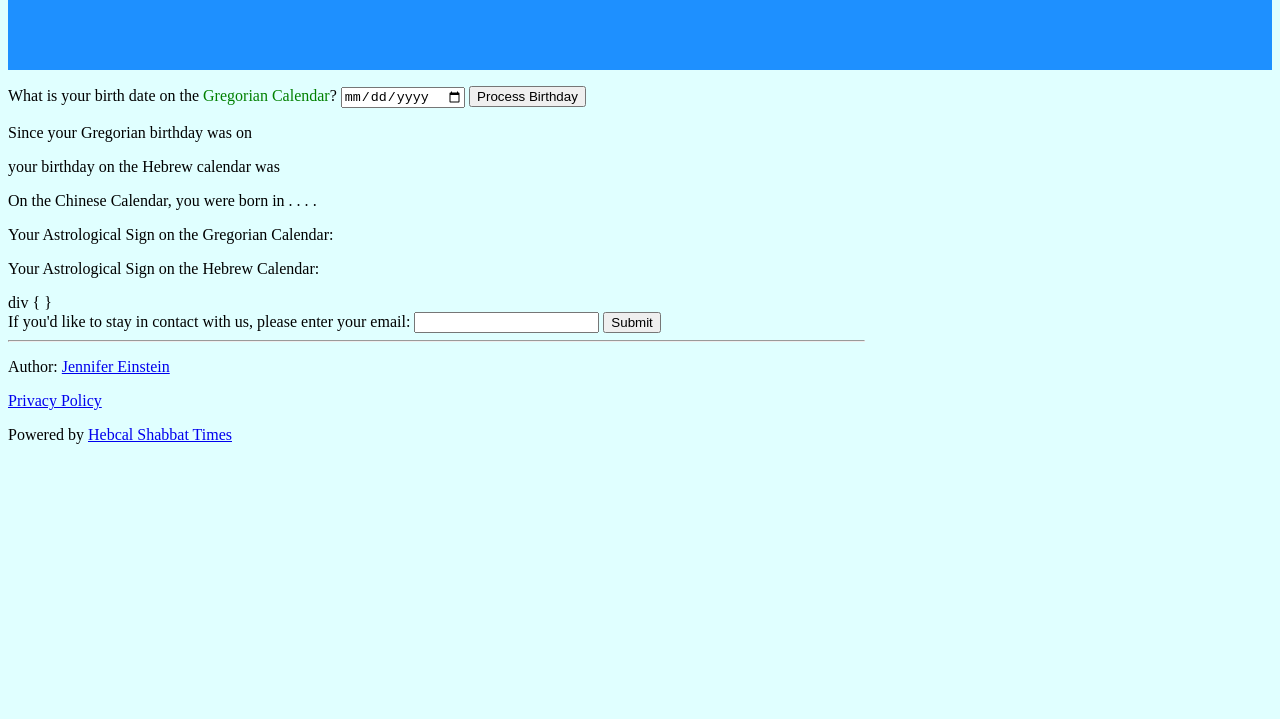
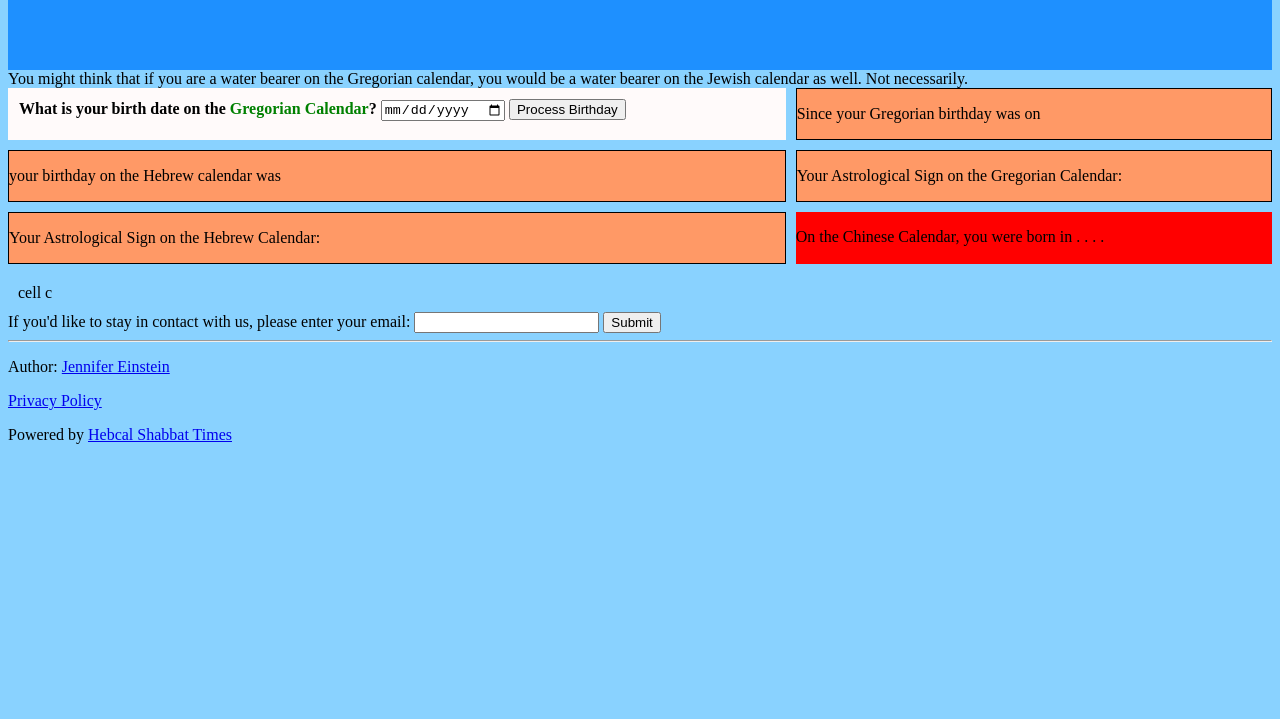
Before and after one commit to JenniferEinstein/Astrological-Signs-Around-the-World, a website: page index.html in a window 1280 px wide. Shown: the part 81-800 px from the top of the page. Drawn offline with Linux system fonts and the light colour scheme.

Commit message:
Change CSS substantially. Added grids.

```diff
--- a/index.html
+++ b/index.html
@@ -10,11 +10,12 @@
 </head>
 <body>
     <header class="header">
-        <h1 class="title">Zodiac Zodiak</h1>
-    </header>
+        <h1 class="title">What's My Signs?</h1>  </header>
+        <aside id="explain">You might think that if you are a water bearer on the Gregorian calendar, you would be a water bearer on the Jewish calendar as well. Not necessarily. </aside>
     <main class="main">
+        <article>
         <section>
-            <p></p>
+<!--
             <form class="form">
                 <label for="birthday">What is your birth date on the <span style="color:green" id="gregorian" class="greg" title="The Gregorian calendar is a solar calendar with 12 months of 28 to 31 days each and is used in most parts of the world today. Introduced in October 1582 by Pope Gregory XIII as a replacement for the Julian calendar, the principal change was to space leap years differently so as to make the average calendar year 365.2425 days long instead of 365.25 days.">Gregorian Calendar</span>?</label>
                 <input type="date" id="birthday" name="birthday" minlength="10" maxlength="10" value="mm/dd/yyyy"/>
@@ -28,23 +29,42 @@
 <p>Since your Gregorian birthday was on <span id=birthdayG></span></p>
 <p> your birthday on the Hebrew calendar was <span id="birthdayH"></span></p>
 <p>On the Chinese Calendar, you were born in . . .  <span id="chineseYear"></span>.</p>
-
     </section>
     <section id="signs">
 
 <p id="gregorianSign">Your Astrological Sign on the Gregorian Calendar: </p>
-<p id="hebrewSign">Your Astrological Sign on the Hebrew Calendar: </p>
+<p id="hebrewSign">Your Astrological Sign on the Hebrew Calendar: </p> -->
 
     </section>
+</article>
 
 
+<div id="grid2">
+    <div class="head">
 
-<!-- <div id="grid"></div> -->
+        <form class="form">
+            <label for="birthday">What is your birth date on the <span style="color:green" id="gregorian" class="greg" title="The Gregorian calendar is a solar calendar with 12 months of 28 to 31 days each and is used in most parts of the world today. Introduced in October 1582 by Pope Gregory XIII as a replacement for the Julian calendar, the principal change was to space leap years differently so as to make the average calendar year 365.2425 days long instead of 365.25 days.">Gregorian Calendar</span>?</label>
+            <input type="date" id="birthday" name="birthday" minlength="10" maxlength="10" value="mm/dd/yyyy"/>
+            <input type="submit" value="Process Birthday"/>
 
+        </form>
+    </div>
+    <div class="ifThis"><p>Since your Gregorian birthday was on <span id=birthdayG></span></p></div>
+    <div class="ifThis">
+        <p> your birthday on the Hebrew calendar was <span id="birthdayH"></span></p></div>
+
+    <div class="astro"><p id="gregorianSign">Your Astrological Sign on the Gregorian Calendar: <span id=gregorianSpan></span></p>
+      </div>
+    <div class="astro">  <p id="hebrewSign">Your Astrological Sign on the Hebrew Calendar: <span id="hebrewSpan"></span> </p>
+    </div>
+    <div class = Chinese>
+        <p>On the Chinese Calendar, you were born in . . .  <span id="chineseYear"></span>.</p></div>
+
+    <div class="cell">cell c</div>
+</div>
+
+<div class="white-space"></div>
 <aside class="spaceAbove">
-   div {
-    <white-space: normal></white-space>
-   }
     <form class="form">
         <label for="email">If you'd like to stay in contact with us, please enter your email: </label>
         <input type="email" id="email" name="email"/>
--- a/style.css
+++ b/style.css
@@ -11,7 +11,62 @@
 }
 
 
+body {
+    /* background-color: #f3c39b; */
+    background-color: #89d2ff;
+    display: grid;
+    grid-template-columns: auto;
+    grid-template-rows: auto; . .;
+    grid-template-areas:
+    "header"
+    "main"
+    "footer"
+}
 
+
+/* (A) 3 COLUMNS PER ROW */
+#grid2 {
+    display: grid;
+    grid-template-columns: auto auto ;
+    grid-gap: 10px;
+
+    grid-template-areas:
+    "head head head"
+    "ifThis ifThis"
+    "astro astro"
+     "chinese"
+  }
+  /* (B) 1 COL ON SMALL SCREENS */
+  @media screen and (max-width:768px) {
+    #grid2 { grid-template-columns: auto; }
+  }
+  /* (C) OPTIONAL FOR THE CELLS */
+  .head, .cell { padding: 10px; }
+  .head {
+    font-weight: bold;
+    border: 1px solid snow;
+    background: snow;
+  }
+  .ifThis{
+    border: 1px solid;
+    background: #ff9966;
+  }
+
+.astro {
+    border: 1px solid;
+    background: #ff9966;
+}
+.Chinese {
+    background: red;
+    font-color: whitesmoke
+}
+
+
+
+
+span.greg {
+    cursor:help
+}
 
 
 .footer {
@@ -22,28 +77,11 @@
 }
 
 
-.previous {
-    background-color: lightblue;
-    grid-area: previous;
-}
-
 .aside {
     background-color: rgb(39, 172, 216);
     grid-area: aside;
 }
 
-body {
-    /* background-color: #f3c39b; */
-    background-color: lightcyan;
-    display: grid;
-    grid-template-columns: auto auto auto;
-    grid-template-rows: auto auto auto;
-
-    grid-template-areas:
-    "header header header"
-    "aside main previous"
-    ". footer ."
-}
 
 
 section.main {
@@ -72,19 +110,44 @@ p.rtl {
 
 /* ================== GRID ==================== */
 /* from code-box.com/create-grid-javascript/ */
-#grid {
-    display: grid; grid-template-columns: auto ;
+/* #grid2 {
+    display: grid;
+    grid-template-columns: auto auto auto;
+    grid-gap: 10px
 }
-.grid-container {
+.grid2-container {
     display: grid;
     grid-template-columns: auto auto ;
     font-size: smaller ;
     text-align: center  ;
-}
+} */
+/* (A) 3 COLUMNS PER ROW */
+/* #grid2 {
+    display: grid;
+    grid-template-columns: auto auto ;
+    grid-gap: 10px;
 
-span.greg {
-    cursor:help
-}
+    grid-template-areas:
+    "head head head"
+    "ifThis ifThis"
+    "astro astro"
+     "chinese"
+  }
+  /* (B) 1 COL ON SMALL SCREENS */
+  /* @media screen and (max-width:768px) {
+    #grid2 { grid-template-columns: auto; }
+  } */
+  /* (C) OPTIONAL FOR THE CELLS */
+  /* .head, .cell { padding: 10px; }
+  .head {
+    font-weight: bold;
+    border: 1px solid #f18e8e;
+    background: #ffbfbf;
+  } */
+  /* .cell {
+    border: 1px solid #c2ba3c;
+    background: #f8ffde;
+  } */
 
 /* ======================= OTHER ==================== */
 
```
Also changed, not shown: README.md.
